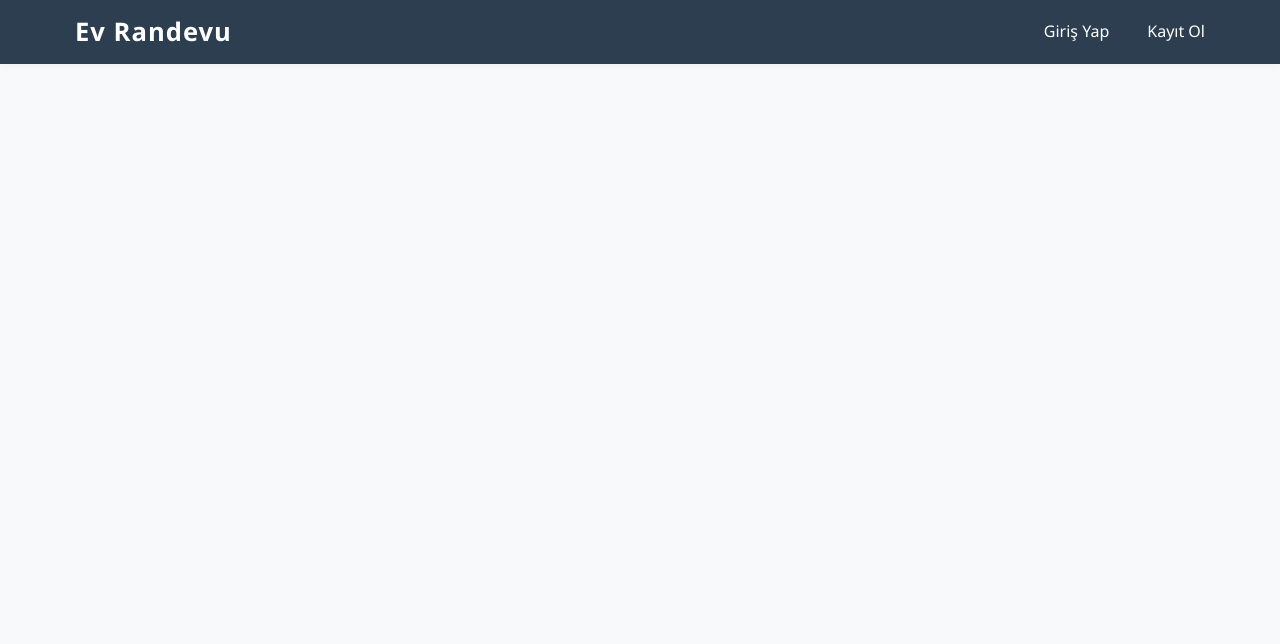
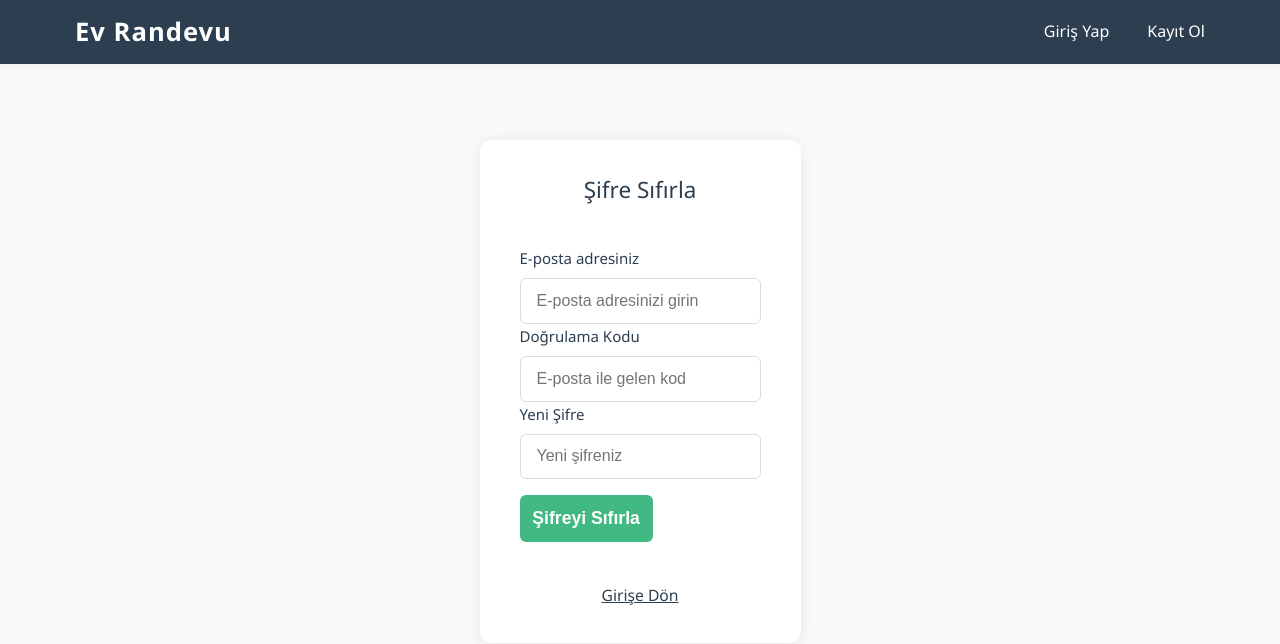
Before and after one commit to safartacus/HomeBooking, a Vue app in the folder frontend/: page /reset-password in a window 1280 px wide. Shown: the top 644 px of the page. Built offline with nearby package versions, Linux system fonts and the light colour scheme; no server answers.

Commit message:
forgot password features added

```diff
--- a/frontend/src/router/index.js
+++ b/frontend/src/router/index.js
@@ -4,6 +4,8 @@ import Login from '../views/Login.vue'
 import Register from '../views/Register.vue'
 import Profile from '../views/Profile.vue'
 import Bookings from '../views/Bookings.vue'
+import ForgotPassword from '../views/ForgotPassword.vue'
+import ResetPassword from '../views/ResetPassword.vue'
 
 const router = createRouter({
   history: createWebHistory(import.meta.env.BASE_URL),
@@ -46,6 +48,16 @@ const router = createRouter({
       name: 'notifications',
       component: () => import('../views/Notifications.vue'),
       meta: { requiresAuth: true }
+    },
+    {
+      path: '/forgot-password',
+      name: 'forgot-password',
+      component: ForgotPassword
+    },
+    {
+      path: '/reset-password',
+      name: 'reset-password',
+      component: ResetPassword
     }
   ]
 })
--- /dev/null
+++ b/frontend/src/views/ForgotPassword.vue
@@ -0,0 +1,100 @@
+<template>
+  <div class="forgot-password-container">
+    <h2>Şifremi Unuttum</h2>
+    <form @submit.prevent="handleSubmit">
+      <div class="form-group">
+        <label for="email">E-posta adresiniz</label>
+        <input id="email" v-model="email" type="email" required placeholder="E-posta adresinizi girin" />
+      </div>
+      <div v-if="success" class="success">{{ success }}</div>
+      <div v-if="error" class="error">{{ error }}</div>
+      <button type="submit" class="btn primary" :disabled="loading">
+        {{ loading ? 'Gönderiliyor...' : 'Kodu Gönder' }}
+      </button>
+    </form>
+    <router-link to="/login" class="back-link">Girişe Dön</router-link>
+  </div>
+</template>
+
+<script setup>
+import { ref } from 'vue'
+import api from '@/api'
+import { useRouter } from 'vue-router'
+
+const email = ref('')
+const error = ref('')
+const success = ref('')
+const loading = ref(false)
+const router = useRouter()
+
+const handleSubmit = async () => {
+  error.value = ''
+  success.value = ''
+  loading.value = true
+  try {
+    await api.post('/auth/forgot-password', { email: email.value })
+    success.value = 'Doğrulama kodu e-posta adresinize gönderildi.'
+    setTimeout(() => router.push({ name: 'reset-password', query: { email: email.value } }), 1500)
+  } catch (err) {
+    error.value = err.response?.data?.message || 'Bir hata oluştu.'
+  } finally {
+    loading.value = false
+  }
+}
+</script>
+
+<style scoped>
+.forgot-password-container {
+  max-width: 400px;
+  margin: 60px auto;
+  background: #fff;
+  padding: 2rem 2.5rem;
+  border-radius: 12px;
+  box-shadow: 0 2px 16px rgba(0,0,0,0.07);
+  display: flex;
+  flex-direction: column;
+  gap: 1.2rem;
+}
+h2 {
+  text-align: center;
+  margin-bottom: 1.2rem;
+}
+.form-group {
+  display: flex;
+  flex-direction: column;
+  gap: 0.5rem;
+}
+input {
+  padding: 0.8rem 1rem;
+  border: 1px solid #ddd;
+  border-radius: 6px;
+  font-size: 1rem;
+}
+.btn.primary {
+  background: #42b983;
+  color: #fff;
+  border: none;
+  border-radius: 6px;
+  padding: 0.8rem;
+  font-size: 1.1rem;
+  font-weight: bold;
+  cursor: pointer;
+  margin-top: 1rem;
+}
+.success {
+  color: #28a745;
+  text-align: center;
+}
+.error {
+  color: #dc3545;
+  text-align: center;
+}
+.back-link {
+  display: block;
+  text-align: center;
+  margin-top: 1.2rem;
+  color: #2c3e50;
+  text-decoration: underline;
+  font-size: 0.98rem;
+}
+</style>
--- a/frontend/src/views/Login.vue
+++ b/frontend/src/views/Login.vue
@@ -23,6 +23,10 @@
             required
             placeholder="Şifrenizi girin"
           >
+        </div>
+
+        <div class="forgot-password-link">
+          <router-link to="/forgot-password">Şifremi Unuttum</router-link>
         </div>
 
         <div class="error" v-if="error">
@@ -232,6 +236,22 @@ input {
   text-decoration: underline;
 }
 
+.forgot-password-link {
+  text-align: right;
+  margin-top: -1rem;
+  margin-bottom: 1.2rem;
+}
+
+.forgot-password-link a {
+  color: #42b983;
+  font-size: 0.95rem;
+  text-decoration: none;
+}
+
+.forgot-password-link a:hover {
+  text-decoration: underline;
+}
+
 .secondary {
   background: #6c757d;
   color: white;
--- /dev/null
+++ b/frontend/src/views/ResetPassword.vue
@@ -0,0 +1,121 @@
+<template>
+  <div class="reset-password-container">
+    <h2>Şifre Sıfırla</h2>
+    <form @submit.prevent="handleSubmit">
+      <div class="form-group">
+        <label for="email">E-posta adresiniz</label>
+        <input id="email" v-model="email" type="email" required placeholder="E-posta adresinizi girin" />
+      </div>
+      <div class="form-group">
+        <label for="otp">Doğrulama Kodu</label>
+        <input id="otp" v-model="otp" type="text" required placeholder="E-posta ile gelen kod" />
+      </div>
+      <div class="form-group">
+        <label for="newPassword">Yeni Şifre</label>
+        <input id="newPassword" v-model="newPassword" type="password" required placeholder="Yeni şifreniz" />
+      </div>
+      <div v-if="success" class="success">{{ success }}</div>
+      <div v-if="error" class="error">{{ error }}</div>
+      <button type="submit" class="btn primary" :disabled="loading">
+        {{ loading ? 'Şifre Sıfırlanıyor...' : 'Şifreyi Sıfırla' }}
+      </button>
+    </form>
+    <router-link to="/login" class="back-link">Girişe Dön</router-link>
+  </div>
+</template>
+
+<script setup>
+import { ref, onMounted } from 'vue'
+import api from '@/api'
+import { useRouter, useRoute } from 'vue-router'
+
+const email = ref('')
+const otp = ref('')
+const newPassword = ref('')
+const error = ref('')
+const success = ref('')
+const loading = ref(false)
+const router = useRouter()
+const route = useRoute()
+
+onMounted(() => {
+  if (route.query.email) {
+    email.value = route.query.email
+  }
+})
+
+const handleSubmit = async () => {
+  error.value = ''
+  success.value = ''
+  loading.value = true
+  try {
+    await api.post('/auth/reset-password', {
+      email: email.value,
+      otp: otp.value,
+      newPassword: newPassword.value
+    })
+    success.value = 'Şifreniz başarıyla güncellendi. Giriş sayfasına yönlendiriliyorsunuz.'
+    setTimeout(() => router.push('/login'), 1500)
+  } catch (err) {
+    error.value = err.response?.data?.message || 'Bir hata oluştu.'
+  } finally {
+    loading.value = false
+  }
+}
+</script>
+
+<style scoped>
+.reset-password-container {
+  max-width: 400px;
+  margin: 60px auto;
+  background: #fff;
+  padding: 2rem 2.5rem;
+  border-radius: 12px;
+  box-shadow: 0 2px 16px rgba(0,0,0,0.07);
+  display: flex;
+  flex-direction: column;
+  gap: 1.2rem;
+}
+h2 {
+  text-align: center;
+  margin-bottom: 1.2rem;
+}
+.form-group {
+  display: flex;
+  flex-direction: column;
+  gap: 0.5rem;
+}
+input {
+  padding: 0.8rem 1rem;
+  border: 1px solid #ddd;
+  border-radius: 6px;
+  font-size: 1rem;
+}
+.btn.primary {
+  background: #42b983;
+  color: #fff;
+  border: none;
+  border-radius: 6px;
+  padding: 0.8rem;
+  font-size: 1.1rem;
+  font-weight: bold;
+  cursor: pointer;
+  margin-top: 1rem;
+}
+.success {
+  color: #28a745;
+  text-align: center;
+}
+.error {
+  color: #dc3545;
+  text-align: center;
+}
+.back-link {
+  display: block;
+  text-align: center;
+  margin-top: 1.2rem;
+  color: #2c3e50;
+  text-decoration: underline;
+  font-size: 0.98rem;
+}
+</style>
```
Also changed, not shown: 1 other file (tests, documents, lock files or other folders).
